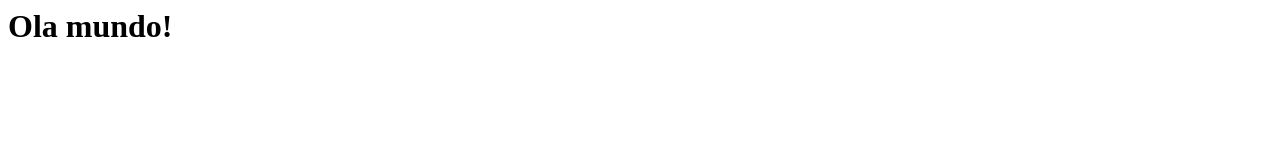
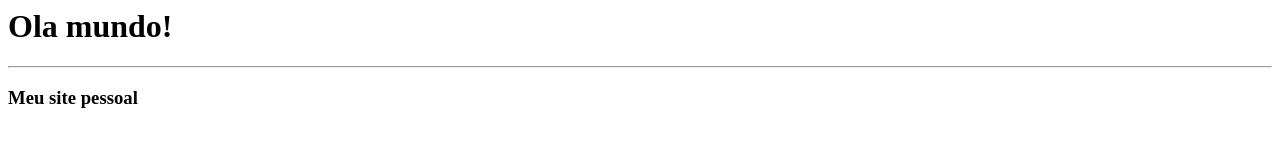
Before and after one commit to AlanLinharesSilva/AlanLinharesSilva.github.io, a plain HTML site: page index.html in a window 1280 px wide. Drawn offline with Linux system fonts and the light colour scheme.

Commit message:
Update index.html

```diff
--- a/index.html
+++ b/index.html
@@ -1 +1,3 @@
 <h1>Ola mundo!</h1>
+<hr>
+<h3>Meu site pessoal</h3>
```
